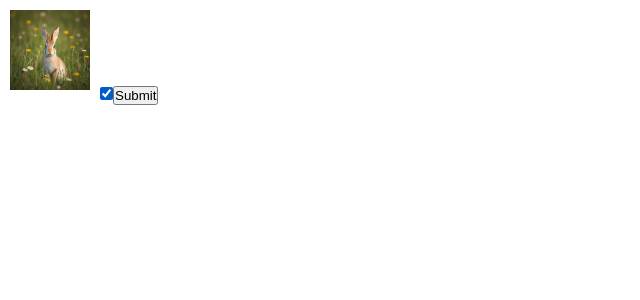
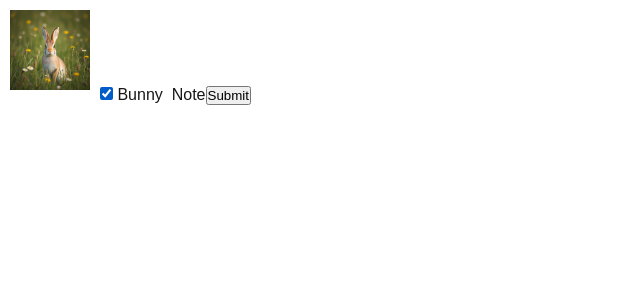
Before and after one commit to teochewthunder/easter-poem-generator, a Next.js app: page / in a window 1280 px wide. Shown: the top 300 px of the page, without its empty margins (0-640 px from the left). Built offline with nearby package versions, Linux system fonts and the light colour scheme.

Commit message:
Link to eplanatory pge

```diff
--- a/src/app/page.js
+++ b/src/app/page.js
@@ -62,6 +62,8 @@ export default function Home() {
           onChange={handleChecking}
           checked={ (formData.symbol_bunny == "bunny") }
         />
+        &nbsp;Bunny
+        &nbsp;<a href="/symbols/bunny" target="_blank">Note</a>
       </label>
       <button type="submit">Submit</button>
     </form>
```
